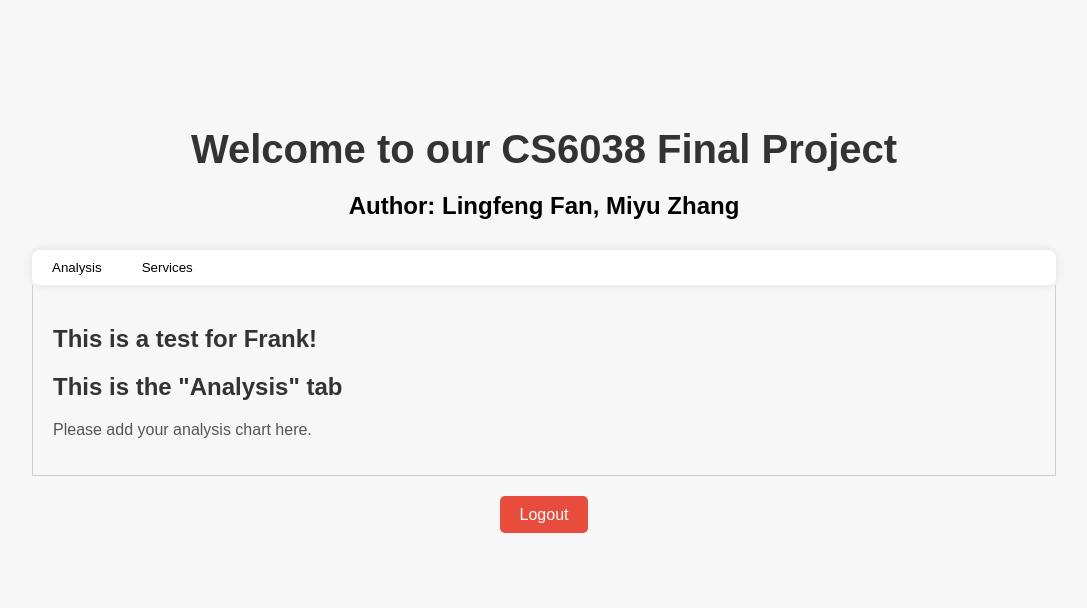
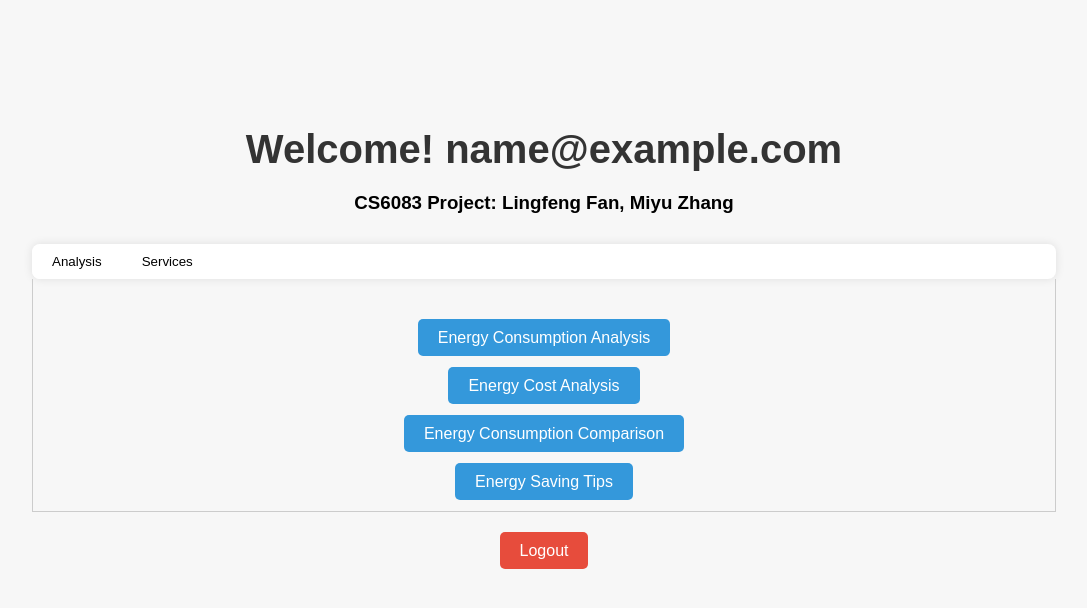
Before and after one commit to MeiyuJ/Database_Project, a Flask app: template templates/dashboard.html in a window 1280 px wide. Shown: the top 608 px of the page, without its empty margins (96-1183 px from the left). Run offline with Flask 3, Linux system fonts and the light colour scheme; the template is opened without the code that fills it: most values are stand-ins (such as "Sample title", 1, 10 or a date in 2020).

Commit message:
commit 8 add view 4: energy saving

```diff
--- a/app.py
+++ b/app.py
@@ -119,8 +119,9 @@ def logout():
     return redirect(url_for("home"))
 
 @app.route("/dashboard")
+@login_required
 def dashboard():
-    return render_template("dashboard.html")
+    return render_template("dashboard.html", email=current_user.email)
 
 
 class NewServiceLocationForm(FlaskForm):
@@ -178,7 +179,7 @@ def locations():
                         INSERT INTO Customer_Property(cID, pID)
                         VALUES(%s, %s)
                         '''
-            cursor.execute(sql_query, (current_user.id, results[0]))
+            cursor.execute(sql_query, (current_user.id, results['pID']))
             conn.commit()
 
     print(current_user.id)
@@ -233,11 +234,11 @@ def devices(pID):
             form.model.choices = [('macbook pro', 'macbook pro'), ('alienware x17', 'alienware x17')]
     if form.validate_on_submit():
         sql_query = 'INSERT INTO Devices(type, model) VALUES (%s, %s)'
-        cursor.execute(sql_query, (location_id, device_type, device_model))
+        cursor.execute(sql_query, (form.type.data, form.model.data))
         conn.commit()
 
         cursor.execute('SELECT LAST_INSERT_ID()') # Retrieve the last inserted deviceID
-        new_device_id = cur.fetchone()[0]
+        new_device_id = cursor.fetchone()['LAST_INSERT_ID()']
         sql_query = 'INSERT INTO Property_Device(pID, deviceID) VALUES(%s, %s);'
         cursor.execute(sql_query, (pID, new_device_id))
         conn.commit()
@@ -260,13 +261,13 @@ def devices(pID):
 
 @app.route('/location/<int:pID>/delete_device/<int:deviceID>', methods=['POST'])
 # @login_required
-def delete_device(location_id, device_id):
+def delete_device(pID, deviceID):
     conn = get_db_conn()
     cursor = conn.cursor()
 
-    cursor.execute('DELETE FROM Data WHERE deviceID = %s', (device_id,))
-    cursor.execute('DELETE FROM Property_Device WHERE deviceID = %s', (device_id,))
-    cursor.execute('DELETE FROM Devices WHERE deviceID = %s', (device_id,))
+    cursor.execute('DELETE FROM Data WHERE deviceID = %s', (deviceID,))
+    cursor.execute('DELETE FROM Property_Device WHERE deviceID = %s', (deviceID,))
+    cursor.execute('DELETE FROM Devices WHERE deviceID = %s', (deviceID,))
     conn.commit()
 
     cursor.close()
@@ -846,7 +847,137 @@ def energy_comparison():
                                        avg_chart_data=avg_chart_data, message=message)
     return render_template('energy_comparison.html', form=form, chart_data=chart_data, avg_chart_data=avg_chart_data, message=message)
 
+'''View 4: How to save energy and money'''
+class EnergySavingForm(FlaskForm):
+    type = SelectField('Device Type',
+                       choices=[('all', 'all'),
+                                ('refrigerator', 'refrigerator'),
+                                ('AC', 'AC'),
+                                ('laptop', 'laptop')],
+                       id='type')
+    submit = SubmitField('Submit')
 
+
+@app.route('/energy_saving', methods=['GET', 'POST'])
+@login_required
+def energy_saving():
+    form = EnergySavingForm()
+    message = None
+    if form.validate_on_submit():
+        type = form.type.data
+        if type == 'refrigerator':
+            message = refrige_saving(current_user.id)
+        elif type == 'AC':
+            message = ac_saving(current_user.id)
+        elif type == 'laptop':
+            message = peak_saving(current_user.id, type='laptop')
+        else:
+            message = peak_saving(current_user.id, type = 'all')
+
+    return render_template('energy_saving.html', form=form, message=message)
+
+def peak_saving(cID, type):
+    conn = get_db_conn()
+    cursor = conn.cursor()
+    condition = []
+    params = []
+    condition.append('cID = %s')
+    params.append(cID)
+    if type != 'all':
+        condition.append('type = %s')
+        params.append(type)
+
+    addition_where = ' AND '.join(condition)
+    sql_query = f'''
+                WITH t1(pID, date, value, weekend, am) AS
+                (Select pID, Date(report_time) AS date, value,
+                CASE when DAYOFWEEK(report_time) in (2,3,4,5,6) THEN false
+                ELSE true END as weekend,
+                CASE when DATE_FORMAT(report_time, '%%p') = 'AM' THEN true
+                ELSE false END as am
+                FROM Data
+                NATURAL JOIN Devices
+                NATURAL JOIN Property_Device
+                NATURAL JOIN Customer_Property
+                WHERE event_label = 'energy use'
+                AND {addition_where}
+                )
+                SELECT SUM(value), weekend, am
+                FROM t1
+                GROUP BY weekend, am
+                ORDER BY weekend, am
+                '''
+    cursor.execute(sql_query, tuple(params))
+    results = cursor.fetchall() # weekend, am顺序是00，01，10，11
+    if not results:
+        return "No energy consumption data found!"
+    peak_consumption = results[3][0]
+    off_peak_consumption = results[0][0]
+    total_consumtion = results[0][0] + results[1][0] + results[2][0] + results[3][0]
+    peak_percentage = round(peak_consumption/total_consumtion * 100, 2)
+    off_peak_percentage = round(off_peak_consumption / total_consumtion * 100, 2)
+    return f'''You consume {peak_percentage}% energy at peak time and {off_peak_percentage}% energy at off-peak time.\n
+    You can save money by using devices at off-peak time more!'''
+
+
+def refrige_saving(cID):
+    conn = get_db_conn()
+    cursor = conn.cursor()
+
+    sql_query = f'''
+                Select COUNT(*)
+                From Data data_open
+                Natural Join Devices
+                Natural Join Property_Device
+                Natural Join Properties
+                NATURAL JOIN Customer_Property
+                Where type = 'refrigerator'
+                AND cID = {cID}
+                And data_open.event_label = 'door opened'
+                And not exists (
+                    Select 1
+                    From Data data_close
+                    Where data_close.deviceID = data_open.deviceID
+                    And data_close.event_label = 'door closed'
+                    And data_close.report_time > data_open.report_time
+                    And data_close.report_time <= DATE_ADD(data_open.report_time, INTERVAL 30 MINUTE)
+                );
+                '''
+    cursor.execute(sql_query)
+    results = cursor.fetchone()
+    if not results:
+        return "No refrigerator data found!"
+    forget_time = results[0]
+    if forget_time:
+        return peak_saving(cID, 'refrigerator') + f'''\n
+        You forgot to close fridge door for more than 30 minutes for {forget_time} times!\n
+        Pay attention next time!'''
+    return peak_saving(cID, 'refrigerator') + f'''\n
+    Thumbs up! You never forgets to close fridge door.'''
+
+def ac_saving(cID):
+    conn = get_db_conn()
+    cursor = conn.cursor()
+
+    sql_query = f'''
+                Select AVG(value)
+                From Data
+                Natural Join Devices
+                Natural Join Property_Device
+                Natural Join Properties
+                NATURAL JOIN Customer_Property
+                Where type = 'AC'
+                AND cID = {cID}
+                And (event_label = 'temp higher' OR event_label = 'temp lowered')
+                '''
+    cursor.execute(sql_query)
+    results = cursor.fetchone()
+    if not results:
+        return "No AC temperature data found!"
+    avg_temp = results[0]
+    return peak_saving(cID, 'refrigerator') + f'''\n
+    The avg temperature setting of your AC is {avg_temp}!\n
+    Maybe you should set it lower.'''
 
 if __name__ == "__main__":
     app.run(debug=True)
--- a/templates/dashboard.html
+++ b/templates/dashboard.html
@@ -21,6 +21,17 @@
             font-size: 2.5em;
             color: #333;
             margin-bottom: 20px;
+        }
+        .normal-btn {
+            width: 100%;
+            padding: 10px 20px;
+            background-color: #3498db;
+            color: #fff;
+            border: none;
+            border-radius: 5px;
+            cursor: pointer;
+            text-decoration: none;
+            transition: background-color 0.3s ease;
         }
         .tab {
             overflow: hidden;
@@ -86,25 +97,31 @@
 </head>
 <body>
     <div class="container">
-        <h1>Welcome to our CS6038 Final Project</h1>
-        <h2>Author: Lingfeng Fan, Miyu Zhang</h2>
+        <h1>Welcome!  {{ email }}</h1>
+        <h3>CS6083 Project: Lingfeng Fan, Miyu Zhang</h3>
         <div class="tab">
             <button class="tablinks" onclick="openTab(event, 'section1')">Analysis</button>
             <button class="tablinks" onclick="openTab(event, 'section2')">Services</button>
         </div>
 
         <div id="section1" class="tabcontent active">
-            <div class="content">
-                <h2>This is a test for Frank!</h2>
-                <h2>This is the "Analysis" tab</h2>
-                <p>Please add your analysis chart here.</p>
+            <div class="button-container">
+                <a href="{{ url_for('energy_consumption_summary') }}" class="normal-btn">Energy Consumption Analysis</a>
+            </div>
+            <div class="button-container">
+                <a href="{{ url_for('energy_cost_summary') }}" class="normal-btn">Energy Cost Analysis</a>
+            </div>
+            <div class="button-container">
+                <a href="{{ url_for('energy_comparison') }}" class="normal-btn">Energy Consumption Comparison</a>
+            </div>
+            <div class="button-container">
+                <a href="{{ url_for('energy_saving') }}" class="normal-btn">Energy Saving Tips</a>
             </div>
         </div>
 
         <div id="section2" class="tabcontent">
-            <div class="content">
-                <h2>This is the "Services" tab.</h2>
-                <p>Please add your service content here.</p>
+            <div class="button-container">
+                <a href="{{ url_for('locations') }}" class="normal-btn">My Locations</a>
             </div>
         </div>
 
```
Also changed, not shown: templates/energy_saving.html (added, +53 -0 lines).
